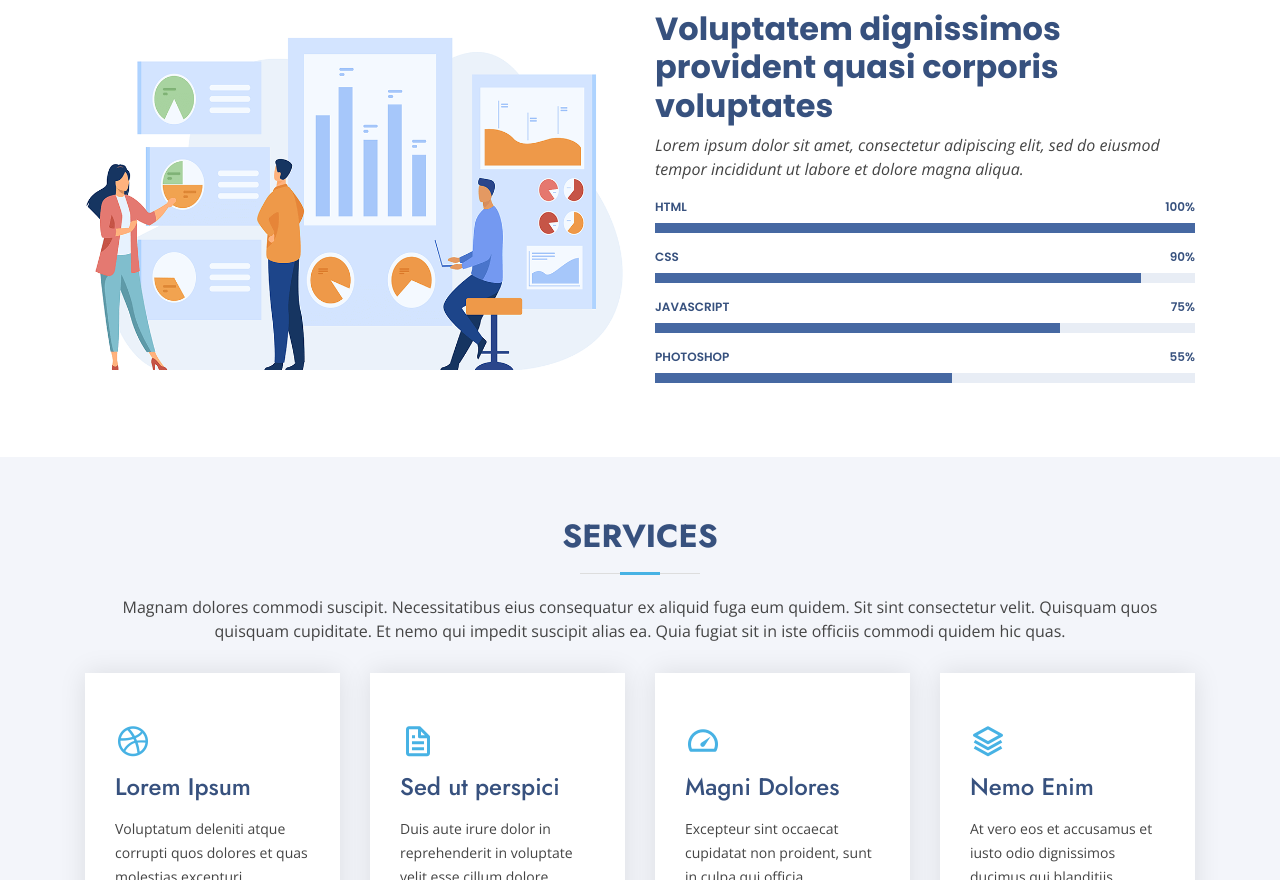
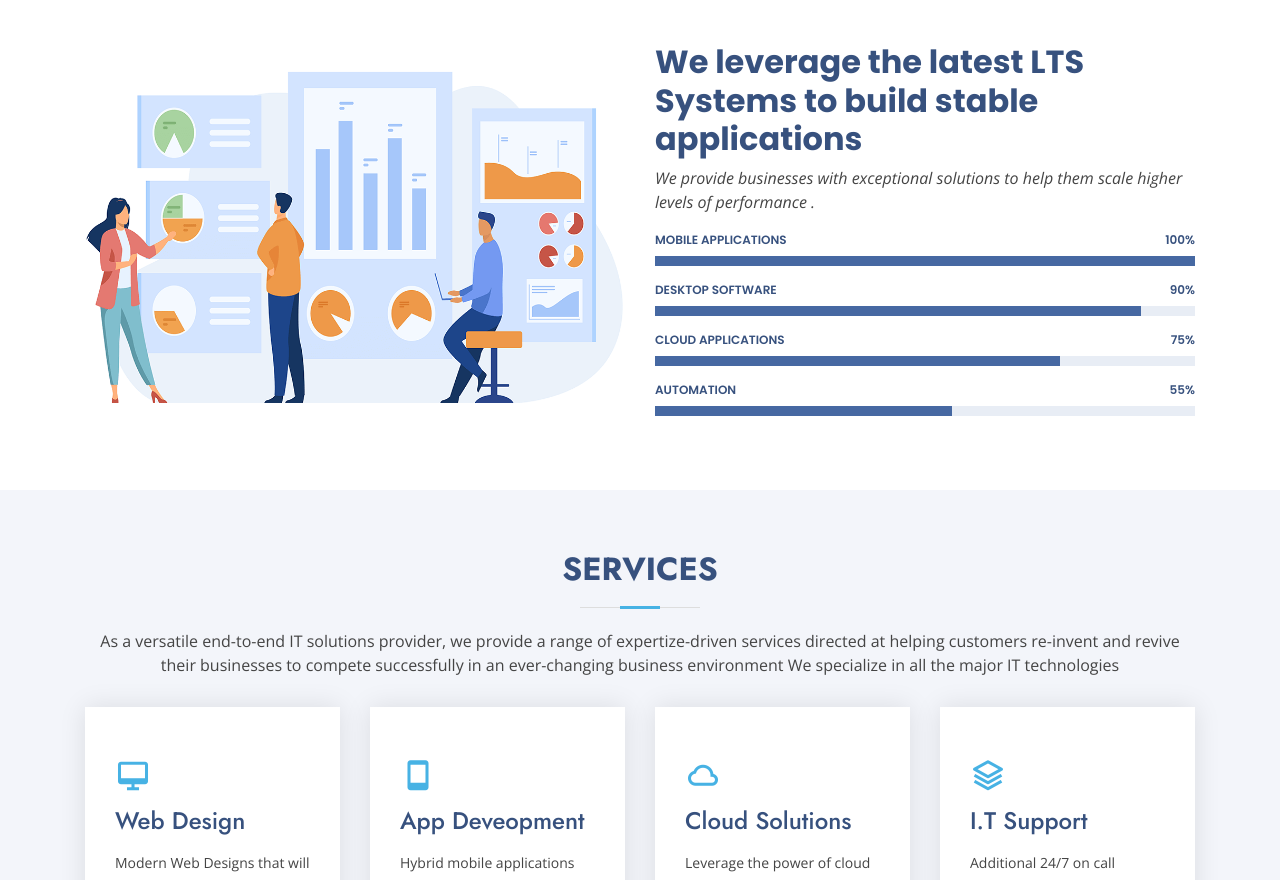
Before and after one commit to asiimwearnold/IOLabs, a plain HTML site: page index.html in a window 1280 px wide. Shown: the part 1920-2800 px from the top of the page. Drawn offline with nearby package versions, Linux system fonts and the light colour scheme.

Commit message:
First Commit

```diff
--- a/index.html
+++ b/index.html
@@ -61,7 +61,7 @@
             <li><a href="#services">Services</a></li>
             <li><a href="#portfolio">Portfolio</a></li>
             <li><a href="#team">Team</a></li>
-            <li class="drop-down">
+            <!-- <li class="drop-down">
               <a href="">Drop Down</a>
               <ul>
                 <li><a href="#">Drop Down 1</a></li>
@@ -79,7 +79,7 @@
                 <li><a href="#">Drop Down 3</a></li>
                 <li><a href="#">Drop Down 4</a></li>
               </ul>
-            </li>
+            </li> -->
             <li><a href="#contact">Contact</a></li>
           </ul>
         </nav>
@@ -99,8 +99,8 @@
           >
             <h1>I.T Solutions For Your Business</h1>
             <h2>
-              We are team of talanted Developers, Designers & Digital Marketing
-              Professionals
+              Turn the vision into an idea with Profesional Developers &
+              Designers to bring it to life.
             </h2>
             <div class="d-lg-flex">
               <a href="#about" class="btn-get-started scrollto">Get Started</a>
@@ -139,7 +139,7 @@
               class="col-lg-2 col-md-4 col-6 d-flex align-items-center justify-content-center"
             >
               <img
-                src="assets/img/clients/client-1.png"
+                src="assets/img/clients/client-1.jpg"
                 class="img-fluid"
                 alt=""
               />
@@ -189,7 +189,7 @@
               class="col-lg-2 col-md-4 col-6 d-flex align-items-center justify-content-center"
             >
               <img
-                src="assets/img/clients/client-6.png"
+                src="assets/img/clients/client-6.jpg"
                 class="img-fluid"
                 alt=""
               />
@@ -369,16 +369,18 @@
               data-aos-delay="100"
             >
               <h3>
-                Voluptatem dignissimos provident quasi corporis voluptates
+                We leverage the latest LTS Systems to build stable applications
               </h3>
               <p class="font-italic">
-                Lorem ipsum dolor sit amet, consectetur adipiscing elit, sed do
-                eiusmod tempor incididunt ut labore et dolore magna aliqua.
+                We provide businesses with exceptional solutions to help them
+                scale higher levels of performance .
               </p>
 
               <div class="skills-content">
                 <div class="progress">
-                  <span class="skill">HTML <i class="val">100%</i></span>
+                  <span class="skill"
+                    >Mobile Applications <i class="val">100%</i></span
+                  >
                   <div class="progress-bar-wrap">
                     <div
                       class="progress-bar"
@@ -391,7 +393,9 @@
                 </div>
 
                 <div class="progress">
-                  <span class="skill">CSS <i class="val">90%</i></span>
+                  <span class="skill"
+                    >Desktop Software <i class="val">90%</i></span
+                  >
                   <div class="progress-bar-wrap">
                     <div
                       class="progress-bar"
@@ -404,7 +408,9 @@
                 </div>
 
                 <div class="progress">
-                  <span class="skill">JavaScript <i class="val">75%</i></span>
+                  <span class="skill"
+                    >Cloud Applications <i class="val">75%</i></span
+                  >
                   <div class="progress-bar-wrap">
                     <div
                       class="progress-bar"
@@ -417,7 +423,7 @@
                 </div>
 
                 <div class="progress">
-                  <span class="skill">Photoshop <i class="val">55%</i></span>
+                  <span class="skill">Automation <i class="val">55%</i></span>
                   <div class="progress-bar-wrap">
                     <div
                       class="progress-bar"
@@ -441,10 +447,11 @@
           <div class="section-title">
             <h2>Services</h2>
             <p>
-              Magnam dolores commodi suscipit. Necessitatibus eius consequatur
-              ex aliquid fuga eum quidem. Sit sint consectetur velit. Quisquam
-              quos quisquam cupiditate. Et nemo qui impedit suscipit alias ea.
-              Quia fugiat sit in iste officiis commodi quidem hic quas.
+              As a versatile end-to-end IT solutions provider, we provide a
+              range of expertize-driven services directed at helping customers
+              re-invent and revive their businesses to compete successfully in
+              an ever-changing business environment We specialize in all the
+              major IT technologies
             </p>
           </div>
 
@@ -455,11 +462,11 @@
               data-aos-delay="100"
             >
               <div class="icon-box">
-                <div class="icon"><i class="bx bxl-dribbble"></i></div>
-                <h4><a href="">Lorem Ipsum</a></h4>
+                <div class="icon"><i class="bx bx-desktop"></i></div>
+                <h4><a href="">Web Design</a></h4>
                 <p>
-                  Voluptatum deleniti atque corrupti quos dolores et quas
-                  molestias excepturi
+                  Modern Web Designs that will make your business stand out from
+                  your competitors
                 </p>
               </div>
             </div>
@@ -470,11 +477,11 @@
               data-aos-delay="200"
             >
               <div class="icon-box">
-                <div class="icon"><i class="bx bx-file"></i></div>
-                <h4><a href="">Sed ut perspici</a></h4>
+                <div class="icon"><i class="bx bx-mobile"></i></div>
+                <h4><a href="">App Deveopment</a></h4>
                 <p>
-                  Duis aute irure dolor in reprehenderit in voluptate velit esse
-                  cillum dolore
+                  Hybrid mobile applications that run on Android and IOS as well
+                  as in web browsers
                 </p>
               </div>
             </div>
@@ -485,11 +492,11 @@
               data-aos-delay="300"
             >
               <div class="icon-box">
-                <div class="icon"><i class="bx bx-tachometer"></i></div>
-                <h4><a href="">Magni Dolores</a></h4>
+                <div class="icon"><i class="bx bx-cloud"></i></div>
+                <h4><a href="">Cloud Solutions</a></h4>
                 <p>
-                  Excepteur sint occaecat cupidatat non proident, sunt in culpa
-                  qui officia
+                  Leverage the power of cloud platforms like AWS, GCP, Azure to
+                  build resilient systems
                 </p>
               </div>
             </div>
@@ -501,10 +508,10 @@
             >
               <div class="icon-box">
                 <div class="icon"><i class="bx bx-layer"></i></div>
-                <h4><a href="">Nemo Enim</a></h4>
+                <h4><a href="">I.T Support</a></h4>
                 <p>
-                  At vero eos et accusamus et iusto odio dignissimos ducimus qui
-                  blanditiis
+                  Additional 24/7 on call support to maintain your systems and
+                  make enquiries
                 </p>
               </div>
             </div>
```
Also changed, not shown: assets/img/clients/New folder/client-1.png (renamed from assets/img/clients/client-1.png), assets/img/clients/New folder/client-2.png (added), assets/img/clients/New folder/client-3.png (added), assets/img/clients/New folder/client-4.png (added), assets/img/clients/New folder/client-5.png (added), assets/img/clients/client-1.jpg (added), assets/img/clients/client-2.png, assets/img/clients/client-3.png, assets/img/clients/client-4.png, assets/img/clients/client-5.png, assets/img/clients/client-6.jpg (added), 1 other file.
